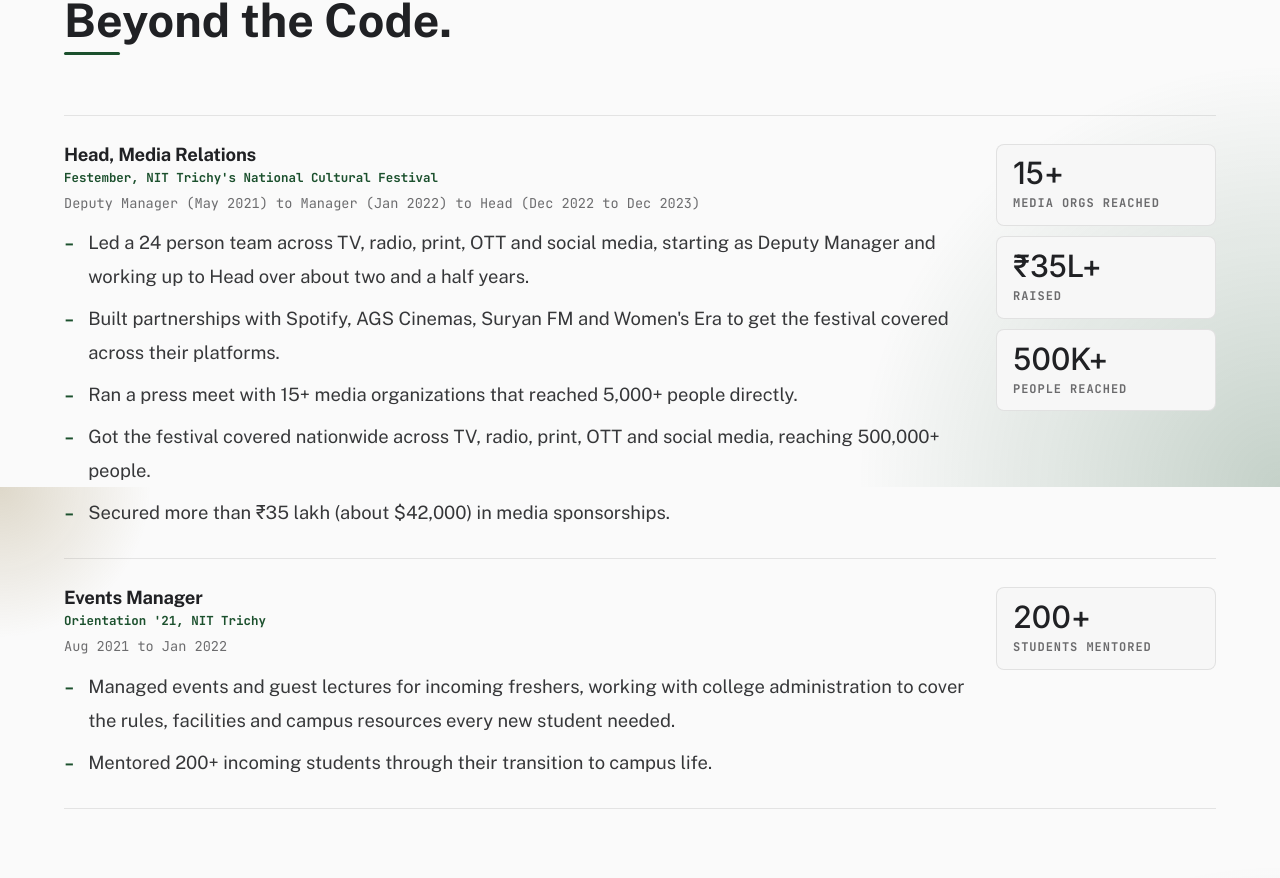
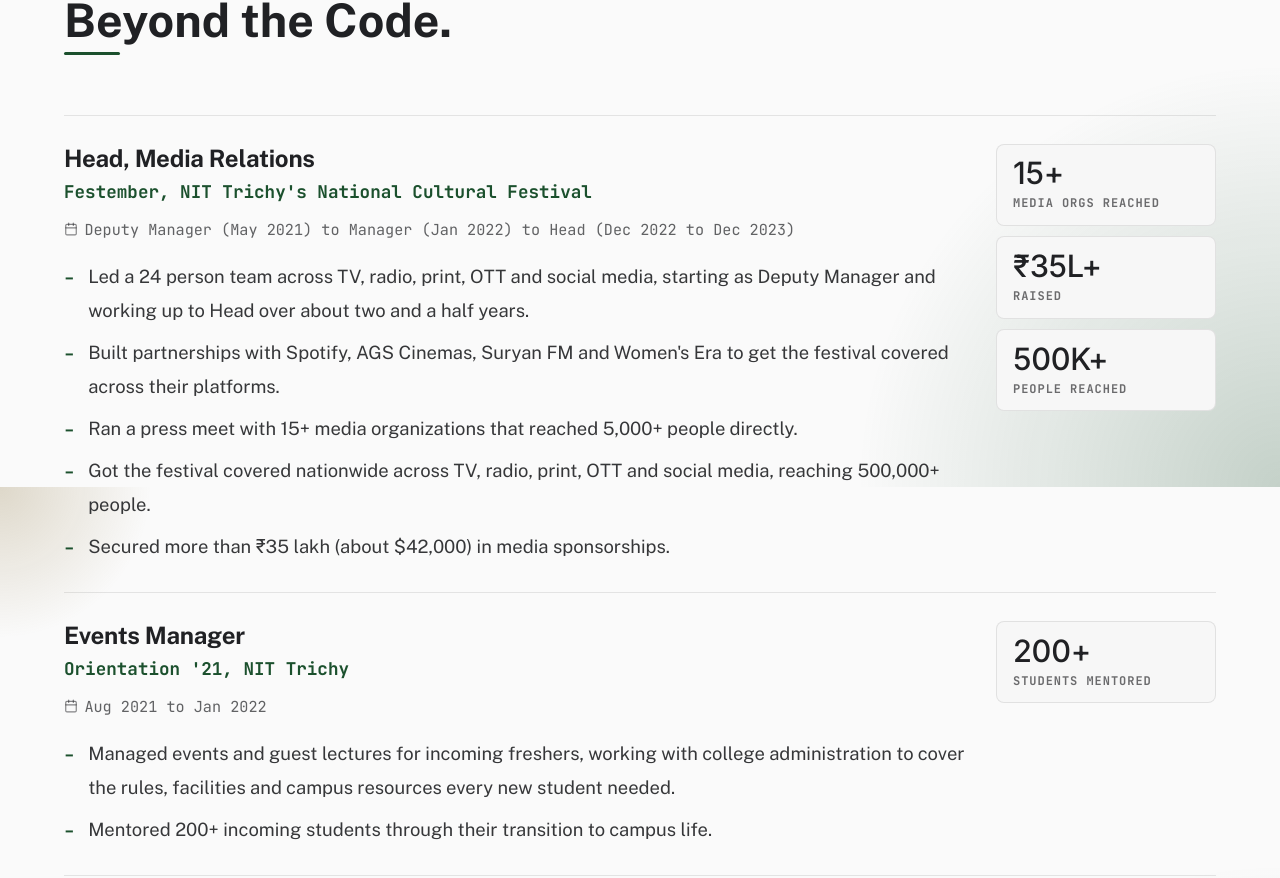
Before and after one commit to vpk-11/vpk-11.github.io, a React (Vite) app: page / in a window 1280 px wide. Shown: the part 7513-8391 px from the top of the page. Built offline with nearby package versions, Linux system fonts and the light colour scheme.

Commit message:
Match BeyondTheCode typography to Education's type scale

```diff
--- a/src/pages/BeyondTheCode/BeyondTheCode.scss
+++ b/src/pages/BeyondTheCode/BeyondTheCode.scss
@@ -36,11 +36,13 @@
 }
 
 
+// Sizing/hierarchy matches Education's edu-degree/edu-institution/meta-row —
+// same "flat divided list" vibe, same type scale.
 .leadership-role {
-  font-size: 1.15rem;
+  font-size: 1.5rem;
   font-weight: 700;
   letter-spacing: -0.01em;
-  margin-bottom: 0.25rem;
+  margin-bottom: 0.5rem;
 
   .theme-light & { color: $light-text; }
   .theme-dark &  { color: $dark-text; }
@@ -48,21 +50,31 @@
 
 .leadership-org {
   font-family: $font-mono;
-  font-size: 0.78rem;
-  font-weight: 700;
+  font-size: 1.1rem;
+  font-weight: 600;
   color: var(--section-accent);
-  margin-bottom: 0.5rem;
+  margin-bottom: 1rem;
 
   .theme-dark & { color: $accent-primary-dark-text; }
 }
 
-.leadership-dates {
+.leadership-row .card-meta {
+  margin-bottom: 1.25rem;
+}
+
+.leadership-meta-icon {
+  flex-shrink: 0;
+
+  .theme-dark & { color: rgba($dark-text, 0.6); }
+  .theme-light & { color: rgba($light-text, 0.55); }
+}
+
+.leadership-meta-text {
+  font-size: 0.95rem;
   font-family: $font-mono;
-  font-size: 0.85rem;
-  margin-bottom: 0.9rem;
 
-  .theme-light & { color: rgba($light-text, 0.65); }
-  .theme-dark &  { color: rgba($dark-text, 0.68); }
+  .theme-dark & { color: rgba($dark-text, 0.75); }
+  .theme-light & { color: rgba($light-text, 0.7); }
 }
 
 .leadership-bullets {
--- a/src/pages/BeyondTheCode/BeyondTheCode.tsx
+++ b/src/pages/BeyondTheCode/BeyondTheCode.tsx
@@ -1,10 +1,12 @@
 import React from 'react';
+import { Calendar } from 'lucide-react';
 import extracurricularsData from '../../data/extracurriculars.json';
 import type { BeyondTheCode as BeyondTheCodeType } from '../../types';
 import { formatText } from '../../utils/formatText';
 import SectionHeader from '../../components/ui/SectionHeader/SectionHeader';
 import Panel from '../../components/ui/Panel/Panel';
 import Stat from '../../components/ui/Stat/Stat';
+import { CardMeta } from '../../components/ui/Card/Card';
 import './BeyondTheCode.scss';
 
 const BeyondTheCode: React.FC = () => {
@@ -27,7 +29,11 @@ const BeyondTheCode: React.FC = () => {
               <div className="leadership-panel">
                 <div className="leadership-role">{block.role}</div>
                 <div className="leadership-org">{block.org}</div>
-                <div className="leadership-dates">{block.dates}</div>
+                <CardMeta
+                  items={[
+                    { icon: <Calendar size={14} className="leadership-meta-icon" />, text: block.dates, textClassName: 'leadership-meta-text' },
+                  ]}
+                />
                 <ul className="leadership-bullets">
                   {block.bullets.map((bullet, j) => (
                     <li key={j}>
```
